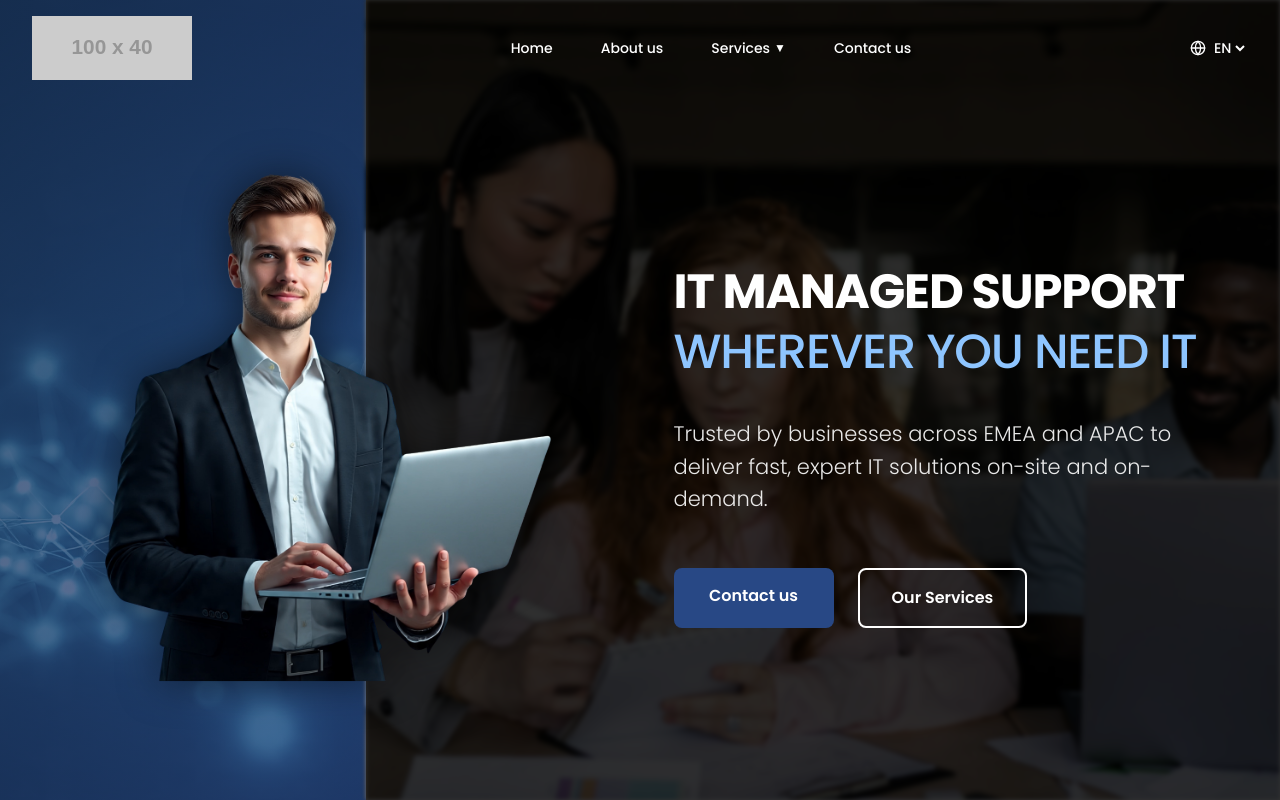
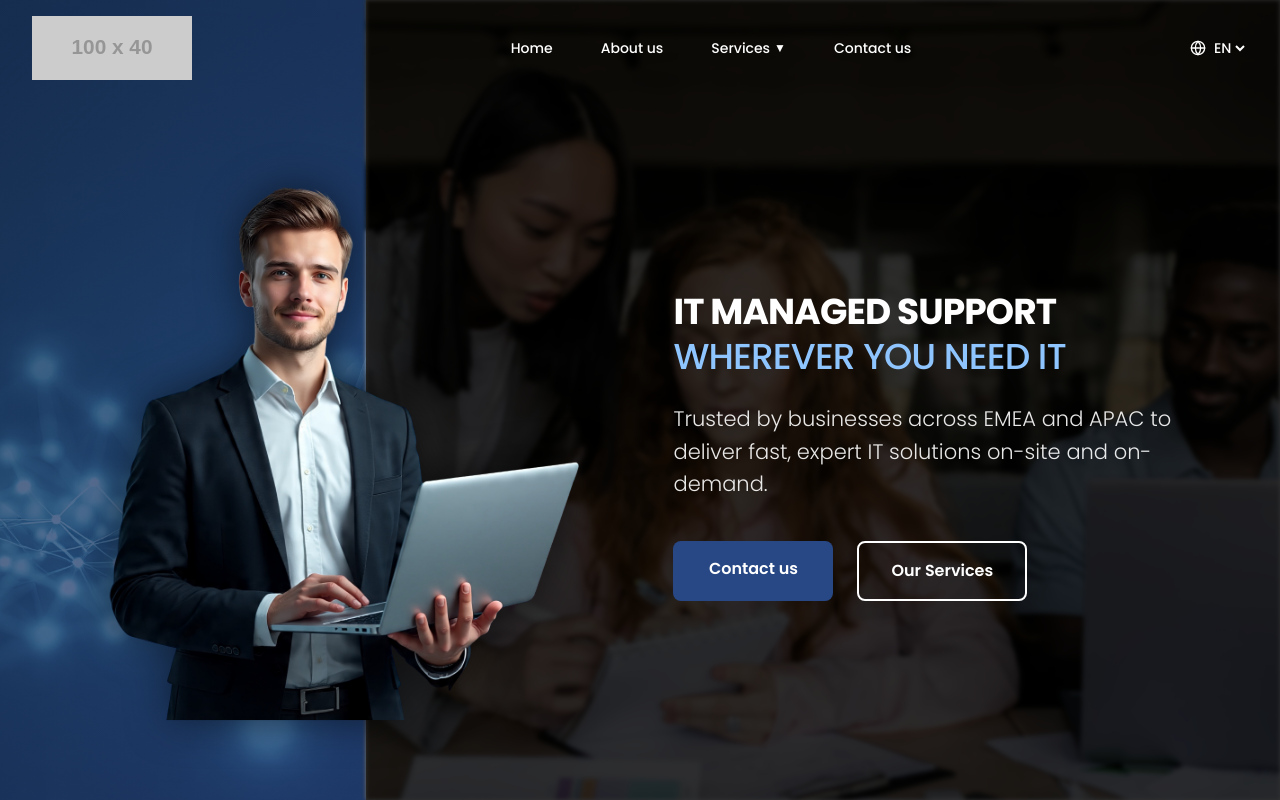
Before and after one commit to Suffynux/next-latest, a React (Vite) app: page / in a window 1280 px wide. Shown: the top 800 px of the page. Built offline with nearby package versions, Linux system fonts and the light colour scheme.

Commit message:
hero fix

```diff
--- a/src/Components/Hero/Hero.jsx
+++ b/src/Components/Hero/Hero.jsx
@@ -48,14 +48,14 @@ const Hero = () => {
       </div>
 
       {/* Content Container */}
-      <div className="relative z-10 w-full h-full flex flex-col md:flex-row items-center">
+      <div className="relative z-10 w-full h-full flex flex-col md:flex-row items-center p-8">
 
         {/* Left Side - Girl Image */}
-        <div className=" hidden md:flex w-full md:w-[70%] h-[700px] items-center justify-center relative pt-4 ">
+        <div className="mt-[50px] hidden md:flex w-full md:w-[70%] h-full items-center justify-center relative pt-4 ">
           <img
             src={girlImage}
             alt="Girl with laptop"
-            className="w-auto h-auto max-h-[80%] max-w-[85%] object-contain drop-shadow-2xl z-20"
+            className="w-auto h-auto max-h-[80%] max-w-[600px] object-contain drop-shadow-2xl z-20"
             style={{ filter: "drop-shadow(0 0 20px rgba(0, 0, 0, 0.5))" }}
           />
         </div>
@@ -65,8 +65,8 @@ const Hero = () => {
         >
 
         {/* Content */}
-        <div className="relative z-20 w-full mx-auto text-center md:text-left flex flex-col justify-center items-center md:items-start gap-5 md:pt-[90px]">
-          <h1 className="text-white font-bold uppercase leading-tight text-3xl sm:text-5xl md:text-5xl tracking-tight mb-4">
+        <div className="relative z-20 w-full mx-auto text-center md:text-left flex flex-col justify-center items-center md:items-start gap-2 md:pt-[90px]">
+          <h1 className="text-white font-bold uppercase leading-tight text-3xl sm:text-5xl md:text-4xl tracking-tight mb-4">
             IT Managed Support
             <br className="hidden sm:block" />
               <span className="block text-blue-300 font-medium">Wherever You Need It</span>
```
